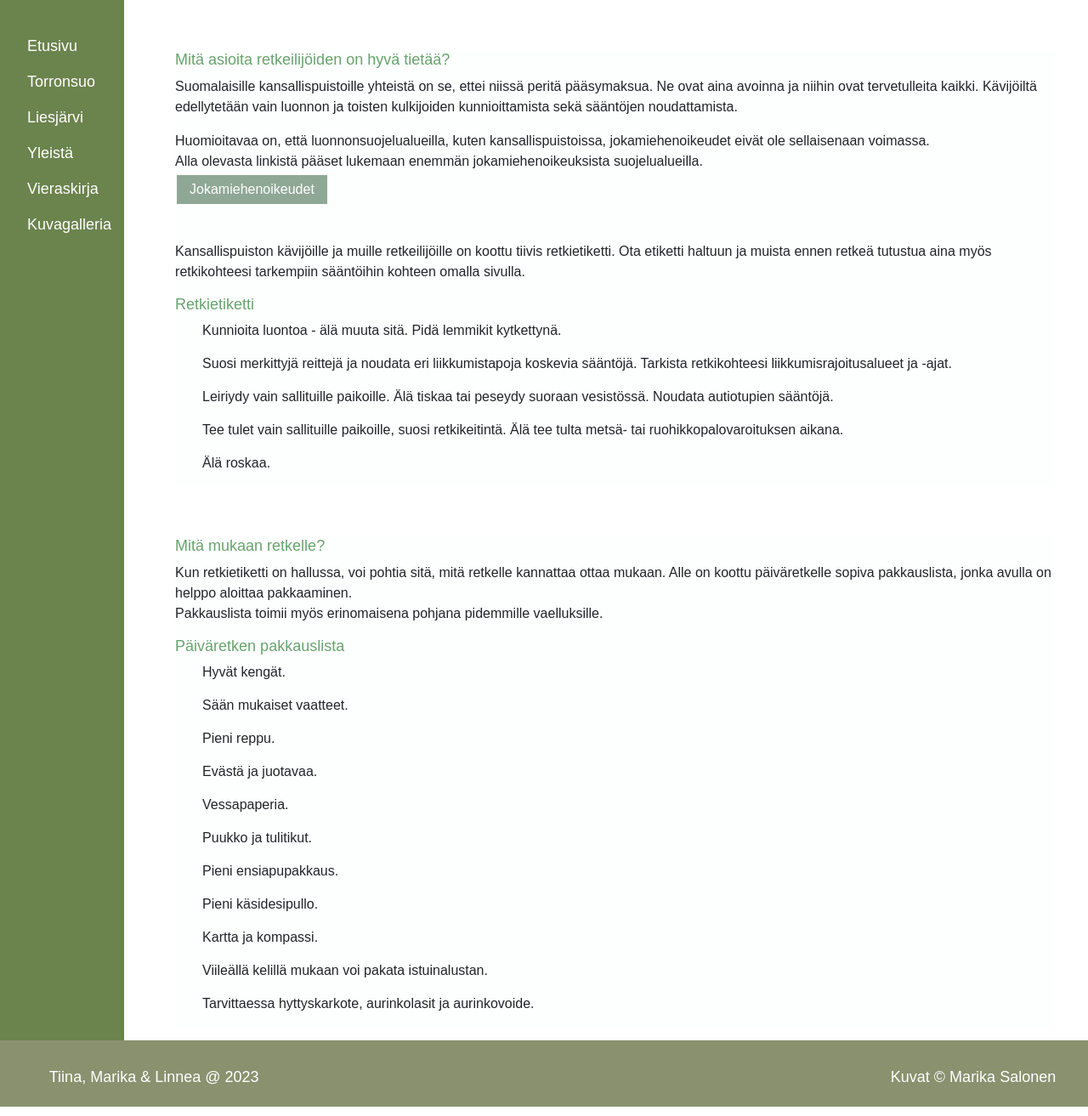
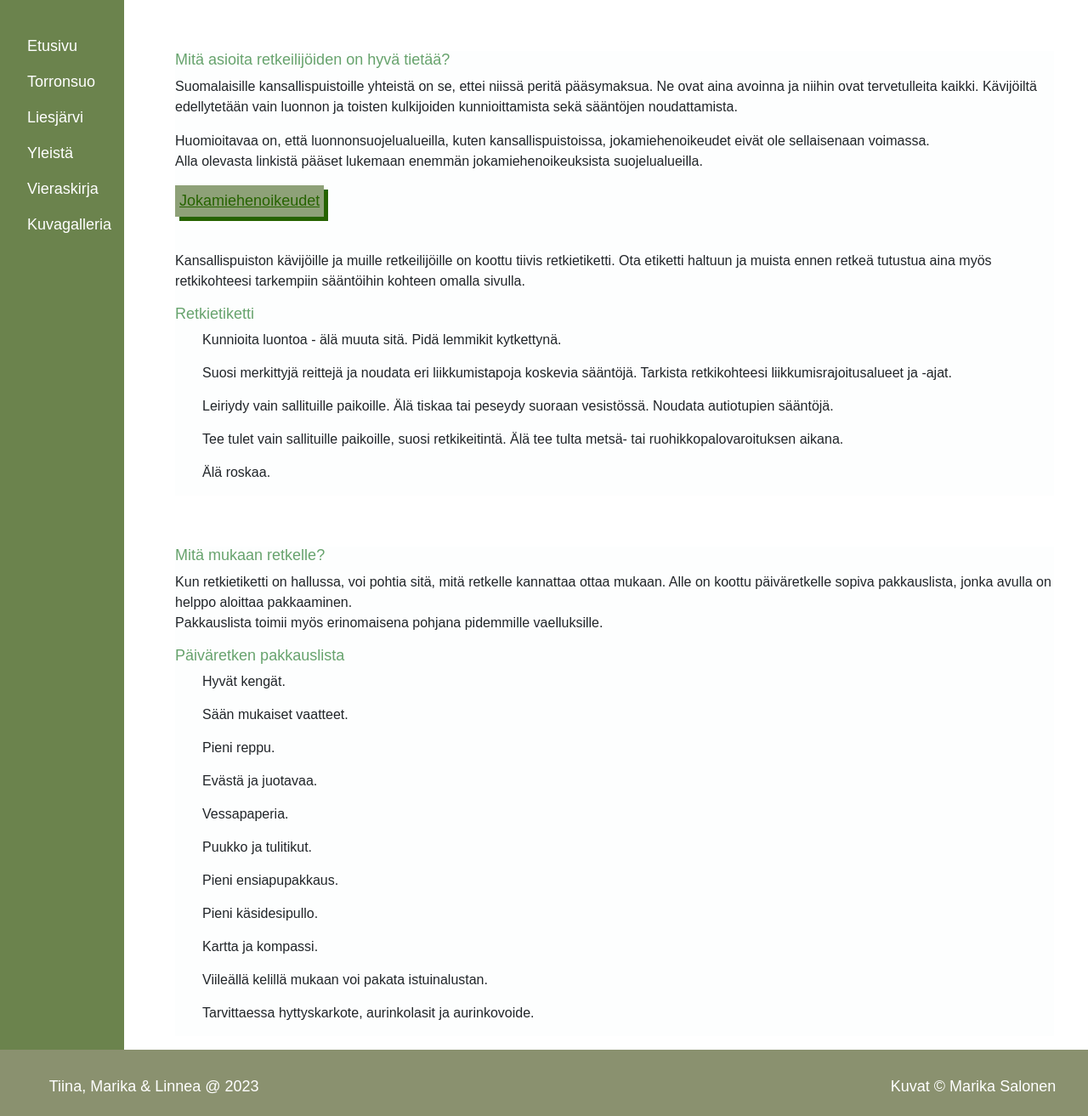
Before and after one commit to tiibuturner/Team10, a PHP site: page /page3.html in a window 1280 px wide. Shown: the part 250-1563 px from the top of the page at 85% size. Run offline with PHP 8.4, Linux system fonts and the light colour scheme.

Commit message:
Button muutettu

```diff
--- a/assets/css/tiinastyle.css
+++ b/assets/css/tiinastyle.css
@@ -8,11 +8,11 @@ h3 {
     font-size: medium;
     color:rgb(103, 163, 109);
 }
-a {
+.hihii {
     color:rgb(48, 125, 0);
     text-decoration: none;
 }
-a:hover {
+.hihii:hover {
     color: rgb(163, 194, 139);
     text-decoration: none;
 }
@@ -22,18 +22,15 @@ a span {
     font-family: Arial, Helvetica, sans-serif;
 }
 
-a.spa{
+a.spa {
     color: rgb(255, 255, 255);
     text-decoration: none;
-
 }
-
-a.spa:hover{
+a.spa:hover {
     color: rgb(163, 194, 139);
     text-decoration: none;
 }
-
-li.spa{
+li.spa {
     font-size: large;
 }
 
@@ -120,22 +117,22 @@ img {
     background-position: bottom;
     height: 250px;
 }
-.button {
-    background-color: rgb(143, 168, 149);
-    border: none;
-    color: #FDFEFE;
-    padding: 5px 15px;
+.marnie {
+    color: rgb(38, 99, 0);
+    font-size: large;
+    background-color: rgba(107, 131, 77, 0.758);
+    display: inline-block;
+    box-shadow: 5px 5px;
+    padding: 5px;
+    text-decoration: underline;
     text-align: center;
-    text-decoration: none;
-    display: inline-block;
-    font-size: medium;
-    margin: 4px 2px;
-    cursor: pointer;
-    font-family: Arial, Helvetica, sans-serif;
+}
+.marnie:hover {
+    color: rgb(180, 214, 154);
 }
 .article {
     margin-left: 60px;
     margin-right: 40px;
     margin-top: 60px;
     background: #FDFEFE;
-  }
+}
--- a/page1.html
+++ b/page1.html
@@ -47,7 +47,7 @@
             <div class="flexContainer">
                     <h3>Omalla autolla</h3>
                     <dl>
-                        <dt><u><a href="https://www.google.com/maps/place/Torronsuo+National+Park/@60.737268,23.573849,17z/data=!3m1!4b1!4m5!3m4!1s0x468c293c093f4805:0x453aa3b01e518b8e!8m2!3d60.7372654!4d23.5760377" target="_blank">Kiljamon P-alue</a></u></dt>
+                        <dt><u><a class="hihii" href="https://www.google.com/maps/place/Torronsuo+National+Park/@60.737268,23.573849,17z/data=!3m1!4b1!4m5!3m4!1s0x468c293c093f4805:0x453aa3b01e518b8e!8m2!3d60.7372654!4d23.5760377" target="_blank">Kiljamon P-alue</a></u></dt>
                         <dd>Sijaitsee Forssa-Somero-tien varressa, Tammela.</dd>
                     </dl>
                     <h3>Julkisilla</h3>
@@ -83,7 +83,7 @@
             <br>
                  <h3> Hiihtoreitit </h3>
                 <p>Latuja ei ole valaistu ja ne ovat retkihiihtoon tarkoitettuja, perinteisen tyylin latuja.
-                <br>Lisätietoja löydät: <a href="https://www.luontoon.fi/torronsuo/reitit" target="_blank"><u>Luontoon.fi</u></a></p>
+                <br>Lisätietoja löydät: <a class="hihii" href="https://www.luontoon.fi/torronsuo/reitit" target="_blank"><u>Luontoon.fi</u></a></p>
             <dl>
                     <dt><b>Kiljamo-Katavasaari-Kiljamo</b></dt>
                     <dd> 15 km, helppo hiihtää. Matkalta löytyy 2 tulipaikkaa, käymälä sekä talvisunnuntaisin latukahvio.</dd>
--- a/page3.html
+++ b/page3.html
@@ -35,9 +35,9 @@
                 Ne ovat aina avoinna ja niihin ovat tervetulleita kaikki. Kävijöiltä edellytetään vain luonnon ja toisten kulkijoiden kunnioittamista sekä sääntöjen noudattamista.
             </p>
             <p>Huomioitavaa on, että luonnonsuojelualueilla, kuten kansallispuistoissa, jokamiehenoikeudet eivät ole sellaisenaan voimassa.<br>
-                Alla olevasta linkistä pääset lukemaan enemmän jokamiehenoikeuksista suojelualueilla.<br>
-                <a href="https://www.luontoon.fi/jokamiehenoikeudet#luonnonsuojelualueilla" target="_blank" class="button">Jokamiehenoikeudet</a>
-            </p><br>
+                Alla olevasta linkistä pääset lukemaan enemmän jokamiehenoikeuksista suojelualueilla.</p>
+            <p><a class="marnie" href="https://www.luontoon.fi/jokamiehenoikeudet#luonnonsuojelualueilla" target="_blank">Jokamiehenoikeudet</a></p>
+            <br>
             <p>Kansallispuiston kävijöille ja muille retkeilijöille on koottu tiivis retkietiketti. Ota etiketti haltuun ja muista ennen retkeä tutustua aina myös retkikohteesi tarkempiin sääntöihin kohteen omalla sivulla.</p>
                 <h2>Retkietiketti</h2>
                 <ul>
```
Also changed, not shown: page4.php (indentation only).
